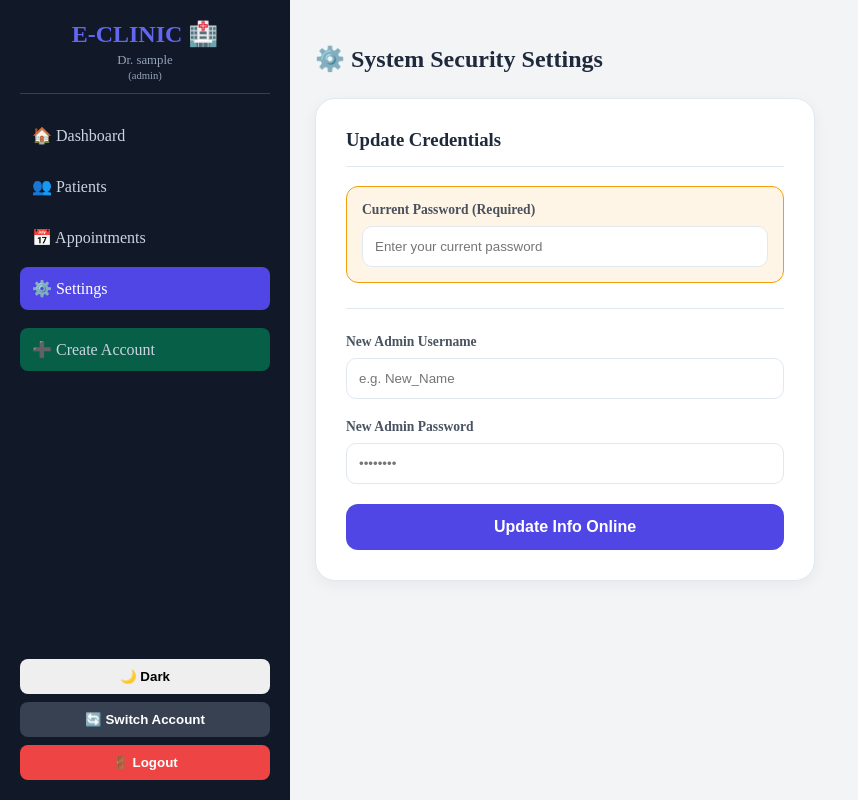
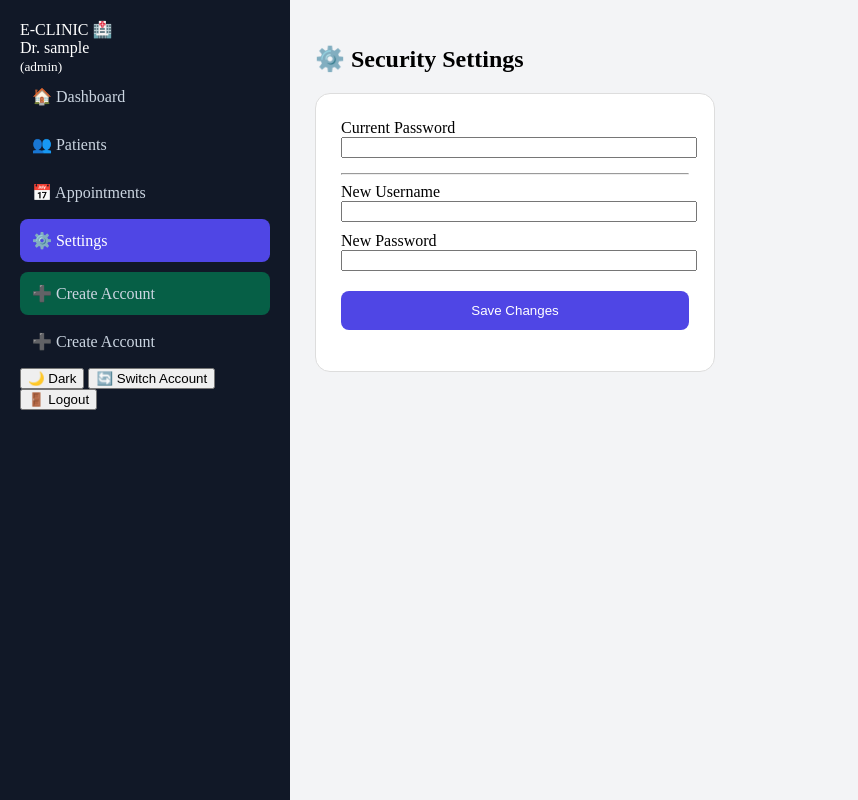
Before and after one commit to Saadzebari12345/my-clinic-app, a SvelteKit app: page /settings in a window 1280 px wide. Shown: the whole page, without its empty margins (0-858 px from the left). Built offline with nearby package versions, Linux system fonts and the light colour scheme; sample sign-in values are in the browser's storage.

Commit message:
Add files via upload

```diff
--- a/src/lib/shared/components/layout/AppShell.svelte
+++ b/src/lib/shared/components/layout/AppShell.svelte
@@ -41,6 +41,9 @@
       {#if role === 'admin'}
         <a href="/register" class="nav-item {isActive('/register') ? 'active' : ''}" style="background: #065f46; margin-top: 10px;">➕ Create Account</a>
       {/if}
+      {#if role === 'admin'}
+  <a href="/register" class="nav-item">➕ Create Account</a>
+{/if}
     </nav>
 
     <div class="sidebar-footer">
@@ -54,41 +57,26 @@
     {@render children?.()}
   </div>
 </div>
-
 <style>
   :global(body) { margin: 0; padding: 0; transition: 0.3s; }
-
-  /* ستایلێ متغیران بۆ چارەسەرکرنا Dark Mode */
   .main-app {
     display: flex; height: 100vh;
-    --bg: #f3f4f6; --text: #1e293b; --card: #ffffff; --border: #e2e8f0; --input-bg: #ffffff;
+    --bg: #f3f4f6; --text: #1e293b; --card: #ffffff; --border: #ddd;
   }
   .main-app.dark-mode {
-    --bg: #0f172a; --text: #f8fafc; --card: #1e293b; --border: #334155; --input-bg: #334155;
+    --bg: #0f172a; --text: #f8fafc; --card: #1e293b; --border: #334155;
   }
 
+  /* گرنگترین پشک بۆ دیارکرنا نڤیسینێ */
+  :global(.dark-mode h1, .dark-mode h2, .dark-mode h3, .dark-mode p,
+          .dark-mode td, .dark-mode th, .dark-mode label, .dark-mode span) {
+    color: #f8fafc !important;
+  }
+
+  .content { flex: 1; background: var(--bg); padding: 25px; overflow-y: auto; }
+
+  /* ستایلێ مێنویێ لایێ چەپێ */
   .sidebar { width: 250px; background: #111827; color: white; padding: 20px; display: flex; flex-direction: column; }
-  .logo { font-size: 1.5rem; font-weight: bold; color: #6366f1; text-align: center; margin-bottom: 5px; }
-  .doc-info { text-align: center; font-size: 0.8rem; color: #94a3b8; margin-bottom: 20px; padding-bottom: 10px; border-bottom: 1px solid #334155; }
-
-  .nav-menu { flex: 1; display: flex; flex-direction: column; gap: 8px; }
-  .nav-item { color: #cbd5e1; text-decoration: none; padding: 12px; border-radius: 8px; transition: 0.2s; display: flex; align-items: center; gap: 10px; }
+  .nav-item { color: #cbd5e1; text-decoration: none; padding: 12px; border-radius: 8px; margin-bottom: 5px; display: block; }
   .nav-item.active { background: #4f46e5; color: white; }
-
-  .content { flex: 1; background: var(--bg); color: var(--text); padding: 25px; overflow-y: auto; }
-
-  .sidebar-footer { display: flex; flex-direction: column; gap: 8px; }
-  .btn-theme, .btn-logout, .btn-switch { padding: 10px; border-radius: 8px; border: none; cursor: pointer; font-weight: bold; }
-  .btn-switch { background: #374151; color: white; }
-  .btn-logout { background: #ef4444; color: white; }
-
-  /* چارەسەرکرنا هەمی نڤیسین و فۆرمان د Dark Mode دا */
-  :global(h2, h3, h1, label, p, span, td, th) { color: var(--text) !important; }
-  :global(input, select, textarea) {
-    background-color: var(--input-bg) !important;
-    color: var(--text) !important;
-    border: 1px solid var(--border) !important;
-    padding: 10px; border-radius: 8px;
-  }
-  :global(.card, .table-container) { background-color: var(--card) !important; border: 1px solid var(--border) !important; }
 </style>
--- a/src/routes/settings/+page.svelte
+++ b/src/routes/settings/+page.svelte
@@ -1,149 +1,39 @@
 <script lang="ts">
   import { supabase } from '$lib/supabaseClient';
- import { onMount } from 'svelte';
+  let currentPass = $state(""), newUser = $state(""), newPass = $state(""), msg = $state("");
 
- let currentPasswordInput = $state(''); // پاسوۆردێ نوکە بۆ پشکنینێ
- let newUsername = $state('');
- let newPassword = $state('');
- let message = $state('');
- let isError = $state(false);
- let doctorId = $state('');
+  async function updateSecurity() {
+    const docId = localStorage.getItem("doctor_id");
+    const { data } = await supabase.from('doctors').select('password').eq('id', docId).single();
 
- onMount(() => {
-  doctorId = localStorage.getItem('doctor_id') || '';
- });
-
- async function saveSettings() {
-  if (!doctorId) return;
-
-  // ١. پشکنینا پاسوۆردێ کۆن د داتابەیسێ دا
-  const { data: doctor, error: fetchError } = await supabase
-   .from('doctors')
-   .select('password')
-   .eq('id', doctorId)
-   .single();
-
-  if (fetchError || doctor.password !== currentPasswordInput) {
-   message = '❌ پاسوۆردێ نوکە (Current Password) خەلەتە!';
-   isError = true;
-   return;
-  }
-
-  // ٢. ئەگەر درست بوو، نوکە داتایێن نوی د Supabase دا Update بکە
-  if (newUsername && newPassword) {
-   const { error: updateError } = await supabase
-    .from('doctors')
-    .update({ username: newUsername, password: newPassword })
-    .eq('id', doctorId);
-
-   if (!updateError) {
-    // ٣. نووژەنکرنا LocalStorage دا کو ناڤێ تە ل سەرێ شاشێ بگۆهۆڕیت
-    localStorage.setItem('doctor_username', newUsername);
-    message = '✅ زانیاری ب سەرکەفتی د داتابەیسێ دا هاتنە گۆهۆڕین!';
-    isError = false;
-
-    // ڤالاکرنا خانەیان
-    currentPasswordInput = '';
-    newUsername = '';
-    newPassword = '';
+    if (data && data.password === currentPass) {
+      await supabase.from('doctors').update({ username: newUser, password: newPass }).eq('id', docId);
+      localStorage.setItem("doctor_username", newUser);
+      msg = "✅ Updated Successfully!";
+      currentPass = ""; newUser = ""; newPass = "";
     } else {
-    message = '❌ خەلەتیەک هەبوو د کاتی سەیڤکرنێ دا.';
-    isError = true;
-   }
-  } else {
-   message = '❌ تکایە ناڤ و پاسوۆردێ نوی بنڤیسە.';
-   isError = true;
+      msg = "❌ Current password incorrect!";
     }
   }
 </script>
 
-<div class="settings-page">
- <h2 style="margin-bottom: 25px;">⚙️ System Security Settings</h2>
-
- <div class="settings-card">
-  <h3 style="margin-top: 0; border-bottom: 1px solid var(--border); padding-bottom: 15px;">
-   Update Credentials
-  </h3>
-
-  <!-- بەشێ پاسوۆردێ نوکە -->
-  <div class="input-section warning-box">
-   <label for="curr-pass">Current Password (Required)</label>
-   <input
-    id="curr-pass"
-    type="password"
-    bind:value={currentPasswordInput}
-    placeholder="Enter your current password"
-   />
+<div style="max-width: 400px;">
+  <h2>⚙️ Security Settings</h2>
+  <div class="card" style="padding: 25px; background: var(--card); border: 1px solid var(--border); border-radius: 15px;">
+    <div style="margin-bottom: 15px;">
+      <label for="c-pass">Current Password</label>
+      <input id="c-pass" type="password" bind:value={currentPass} style="width: 100%;" />
     </div>
-
-  <hr style="border: 0; border-top: 1px solid var(--border); margin: 25px 0;" />
-
-  <!-- بەشێ داتایێن نوی -->
-  <div class="input-section">
-   <label for="new-user">New Admin Username</label>
-   <input
-    id="new-user"
-    type="text"
-    bind:value={newUsername}
-    placeholder="e.g. New_Name"
-   />
+    <hr />
+    <div style="margin-bottom: 10px;">
+      <label for="n-user">New Username</label>
+      <input id="n-user" bind:value={newUser} style="width: 100%;" />
     </div>
-
-  <div class="input-section">
-   <label for="new-pass">New Admin Password</label>
-   <input
-    id="new-pass"
-    type="password"
-    bind:value={newPassword}
-    placeholder="••••••••"
-   />
+    <div style="margin-bottom: 20px;">
+      <label for="n-pass">New Password</label>
+      <input id="n-pass" type="password" bind:value={newPass} style="width: 100%;" />
     </div>
-
-  {#if message}
-   <p class="status-msg {isError ? 'error' : 'success'}">{message}</p>
-  {/if}
-
-  <button onclick={saveSettings} class="save-btn">
-   Update Info Online
-  </button>
+    <button onclick={updateSecurity} style="width: 100%; background: #4f46e5; color: white; padding: 12px; border: none; border-radius: 8px;">Save Changes</button>
+    <p style="text-align: center;">{msg}</p>
   </div>
 </div>
-
-<style>
- .settings-page { color: inherit; max-width: 500px; }
-
- .settings-card {
-  background: var(--card, white);
-  padding: 30px;
-  border-radius: 20px;
-  border: 1px solid var(--border, #ddd);
-  box-shadow: 0 4px 15px rgba(0,0,0,0.05);
- }
-
- .input-section { margin-bottom: 20px; display: flex; flex-direction: column; gap: 8px; }
-
- .warning-box { background: rgba(245, 158, 11, 0.1); padding: 15px; border-radius: 12px; border: 1px solid #f59e0b; }
-
- label { font-size: 0.85rem; font-weight: bold; color: inherit; opacity: 0.8; }
-
- input {
-  padding: 12px; border-radius: 10px; border: 1px solid var(--border, #ccc);
-  background: var(--card, white); color: inherit; outline: none;
- }
-
- .save-btn {
-  width: 100%; padding: 14px; background: #4f46e5; color: white;
-  border: none; border-radius: 12px; cursor: pointer; font-weight: bold; font-size: 1rem;
-  transition: 0.3s;
- }
- .save-btn:hover { background: #4338ca; transform: translateY(-2px); }
-
- .status-msg { text-align: center; font-weight: bold; font-size: 0.85rem; margin-bottom: 15px; }
- .error { color: #ef4444; }
- .success { color: #10b981; }
-
- /* پشتگیری بۆ Dark Mode */
- :global(.dark-mode) .settings-card {
-  --card: #1e293b; --border: #334155;
- }
-</style>
```
Also changed, not shown: src/routes/login/+page.svelte (+20 -29 lines), src/routes/patients/+page.svelte (+23 -81 lines). Lines whose indentation alone changed are shown as unchanged.
